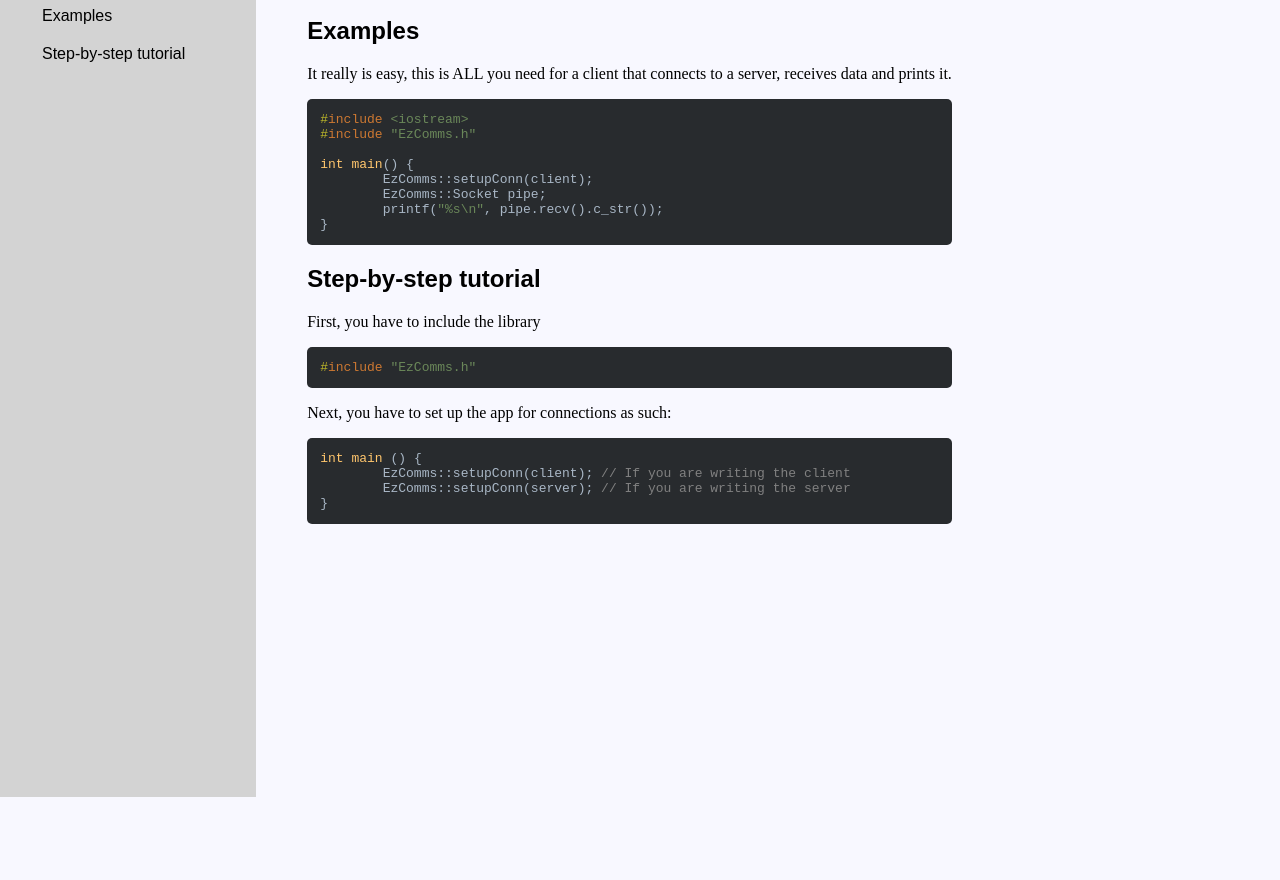
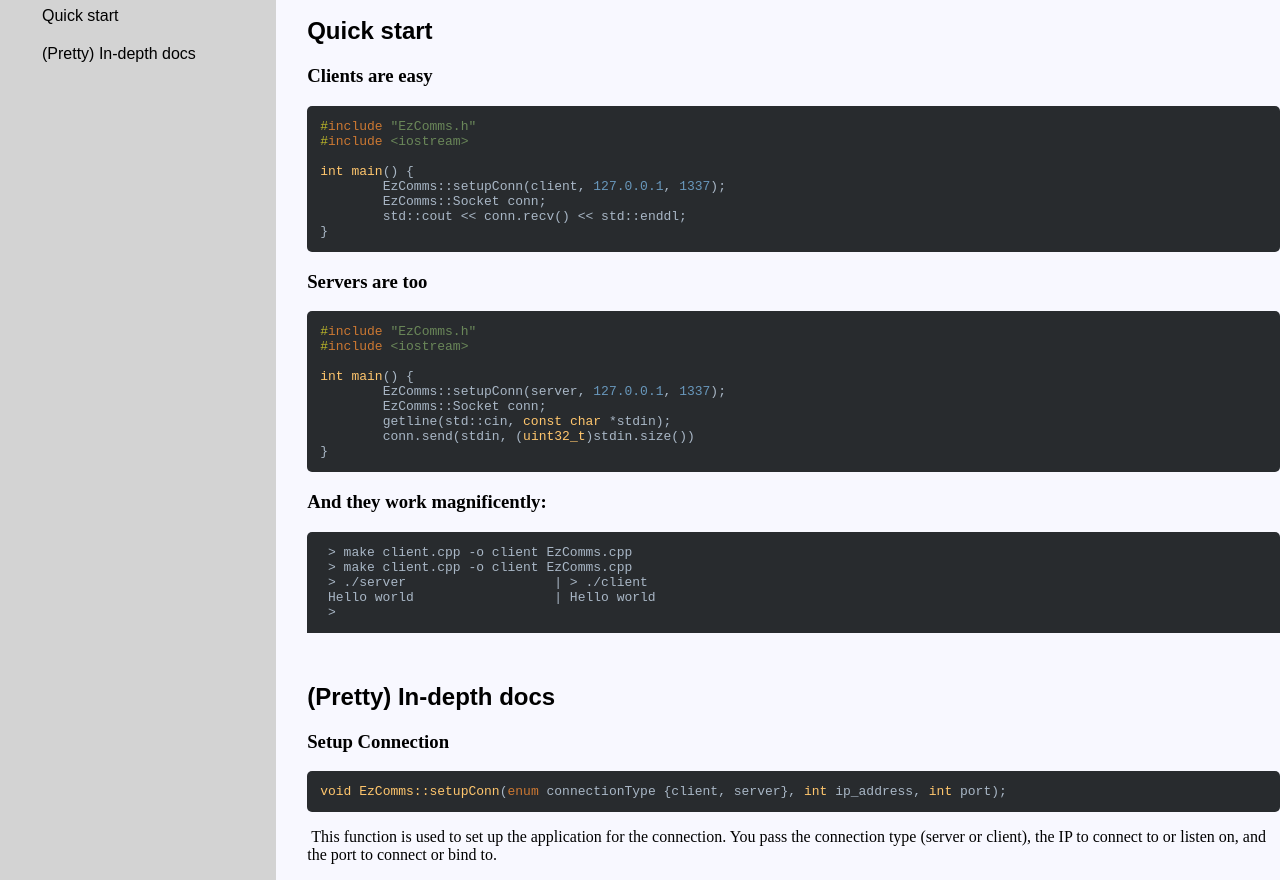
Before and after one commit to finbargiusti/EzComms, a plain HTML site: page index.html in a window 1280 px wide. Shown: the part 376-1256 px from the top of the page. Before the commit the page ends 1173 px from the top, so only its background shows below. Drawn offline with nearby package versions, Linux system fonts and the light colour scheme; a script that the page names is missing.

Commit message:
Perfected navigation, addded more content

```diff
--- a/css/main.css
+++ b/css/main.css
@@ -1,3 +1,6 @@
+* {
+	transition: all 0.2s;
+}
 body {
 	background-color:ghostwhite;
 	margin:0;
@@ -99,14 +102,13 @@ body {
 	}
 	#doc-nav {
 		position: absolute;
-		width:20vw;
+		width:calc(20vw+10px);
 		float:left;
 		height:100%;
-		list-style: none;
 	}
 	#doc-nav p {
 		margin:0;
-		width: 100%;
+		width: 20vw;
 		padding-top:10px;
 		padding-bottom: 10px;
 		color:black;
@@ -156,7 +158,7 @@ pre {
 	overflow: hidden;
 }
 #after-title {
-	height:100%;
+	min-height:100vh;
 	overflow: hidden;
 }
 #content h2 {
--- a/index.html
+++ b/index.html
@@ -14,37 +14,50 @@
 	<div id="header">
 		<h1>|</h1>
 		<p>
-			A library that makes network communications easy
+			A C++ library that makes network communications easy
 		</p>
 	</div >
 	<div id="after-title">
 	<div id="content-title" >
-		<h1>Documentation</h1>
+		<h1>Information</h1>
 	</div>
 	<div id="doc-nav">
-		<p onclick="EPPZScrollTo.scrollVerticalToElementById('examples', 20);">Examples</p>
-		<p onclick="EPPZScrollTo.scrollVerticalToElementById('tutorial', 20);">Step-by-step tutorial</p>
+		<p onclick="EPPZScrollTo.scrollVerticalToElementById('quickstart', 20);">Quick start</p>
+		<p onclick="EPPZScrollTo.scrollVerticalToElementById('docs', 20);">(Pretty) In-depth docs</p>
 	</div>
 	<div id="content-wrapper">
 		<div id="content" >
-			<h2 id="examples">Examples</h2>
-			<p>It really is easy, this is ALL you need for a client that connects to a server, receives data and prints it.</p>
-			<pre><code>#include <span><</span>iostream>
-#include "EzComms.h"
+			<h2 id="quickstart">Quick start</h2>
+			<h3>Clients are easy</h3>
+			<pre><code class="cpp">#include "EzComms.h"
+#include <span><</span>iostream>
 
 int main() {
-	EzComms::setupConn(client);
-	EzComms::Socket pipe;
-	printf("%s\n", pipe.recv().c_str());
+	EzComms::setupConn(client, 127.0.0.1, 1337);
+	EzComms::Socket conn;
+	std::cout << conn.recv() << std::enddl;
 }</code></pre>
-			<h2 id="tutorial">Step-by-step tutorial</h2>
-			<p>First, you have to include the library</p>
-			<pre><code class="cpp">#include "EzComms.h"</code></pre>
-			<p>Next, you have to set up the app for connections as such:</p>
-			<pre><code class="cpp">int main () {
-	EzComms::setupConn(client); // If you are writing the client
-	EzComms::setupConn(server); // If you are writing the server
+			<h3>Servers are too</h3>
+			<pre><code>#include "EzComms.h"
+#include <span><</span>iostream>
+
+int main() {
+	EzComms::setupConn(server, 127.0.0.1, 1337);
+	EzComms::Socket conn;
+	getline(std::cin, const char *stdin);
+	conn.send(stdin, (uint32_t)stdin.size())
 }</code></pre>
+			<h3>And they work magnificently:</h3>
+			<pre><code class="bash"> > make client.cpp -o client EzComms.cpp
+ > make client.cpp -o client EzComms.cpp
+ > ./server                   | > ./client
+ Hello world                  | Hello world
+ > </code>
+			</pre>
+			<h2 id="docs">(Pretty) In-depth docs</h2>
+			<h3>Setup Connection</h3>
+			<pre><code>void EzComms::setupConn(enum connectionType {client, server}, int ip_address, int port);</code></pre>
+			<p>&nbsp;This function is used to set up the application for the connection. You pass the connection type (server or client), the IP to connect to or listen on, and the port to connect or bind to.</p>
 			</div>
 	</div>
 	</div>
--- a/js/main.js
+++ b/js/main.js
@@ -17,3 +17,22 @@ function sleep(ms) {
 		header.innerHTML = (title.slice(0, i) + "|")
 	}
 })();
+
+window.onload = function() {
+	console.log(window.innerWidth);
+	if (window.innerWidth >= 1000) {
+		console.log(document.getElementById("doc-nav").style.height);
+		document.getElementById("doc-nav").style.height = document.getElementById("content-wrapper").clientHeight + "px";
+	}
+};
+
+window.onresize = function() {
+	if (window.innerWidth <= 1000) {
+		console.log(document.getElementById("doc-nav").style.height);
+		document.getElementById("doc-nav").style.height = "auto";
+		document.getElementById("doc-nav").style.width = "100%"
+	} else {
+		document.getElementById("doc-nav").style.height = document.getElementById("content-wrapper").clientHeight + "px";
+		document.getElementById("doc-nav").style.width = (window.innerWidth/5)+20 + "px";
+	}
+};
```
